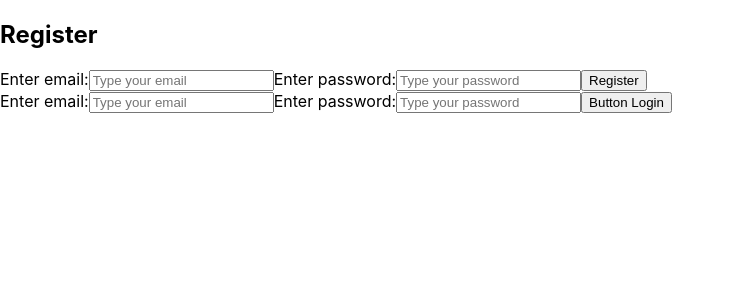
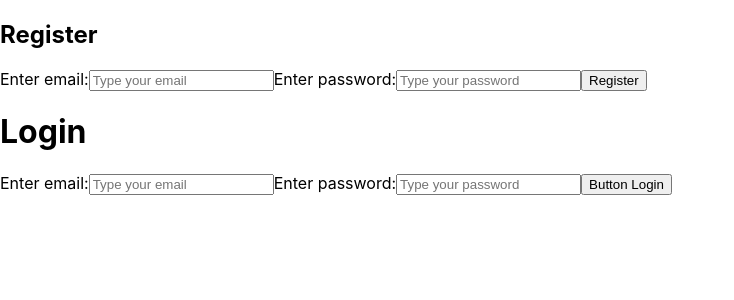
Before and after one commit to nathansolfan/formapp, a React (Create React App) app: page / in a window 1280 px wide. Shown: the top 300 px of the page, without its empty margins (0-734 px from the left). Built offline with nearby package versions, Linux system fonts and the light colour scheme.

Commit message:
npm install jsonwebtoken

```diff
--- a/package.json
+++ b/package.json
@@ -8,6 +8,7 @@
     "@testing-library/user-event": "^13.5.0",
     "cors": "^2.8.5",
     "express": "^4.18.2",
+    "jsonwebtoken": "^9.0.2",
     "react": "^18.2.0",
     "react-dom": "^18.2.0",
     "react-scripts": "5.0.1",
--- a/src/Auth/Login.js
+++ b/src/Auth/Login.js
@@ -24,6 +24,7 @@ export default function Login() {
   };
   return (
     <div>
+      <h1>Login</h1>
       <Form onSubmit={handleLogin} buttonText="Button Login" />
     </div>
   );
--- a/src/Auth/Register.js
+++ b/src/Auth/Register.js
@@ -11,9 +11,11 @@ export default function Register() {
         },
         body: JSON.stringify({ email, password }),
       });
+
       if (!response.ok) {
         throw new Error("Network response was not ok");
       }
+
       const data = await response.json();
       console.log(data, "Registration ok");
     } catch (error) {
--- a/src/Form.js
+++ b/src/Form.js
@@ -4,6 +4,7 @@ import { useState } from "react";
 export default function Form({ onSubmit, buttonText }) {
   const [email, setEmail] = useState("");
   const [password, setPassword] = useState("");
+
   const handleSubmit = (e) => {
     e.preventDefault();
     onSubmit({ email, password });
```
Also changed, not shown: 1 other file (tests, documents, lock files or other folders).
